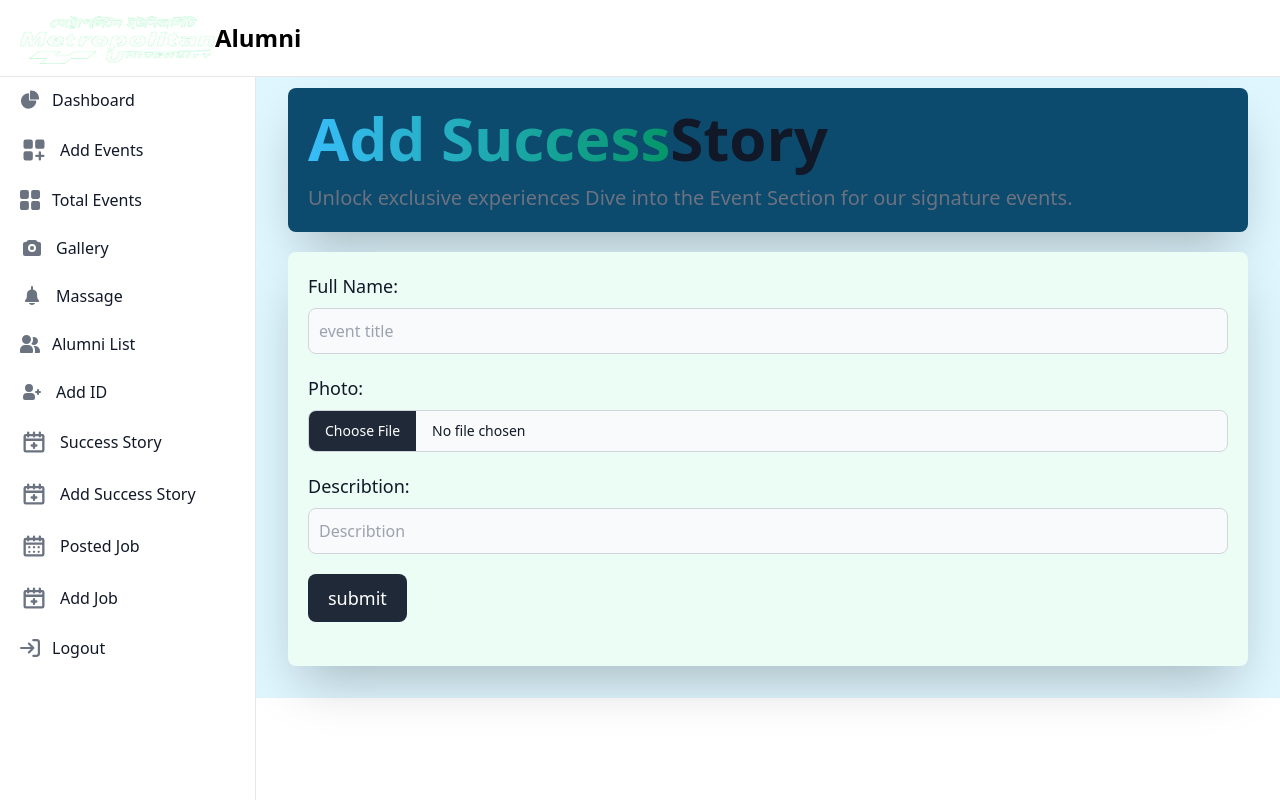
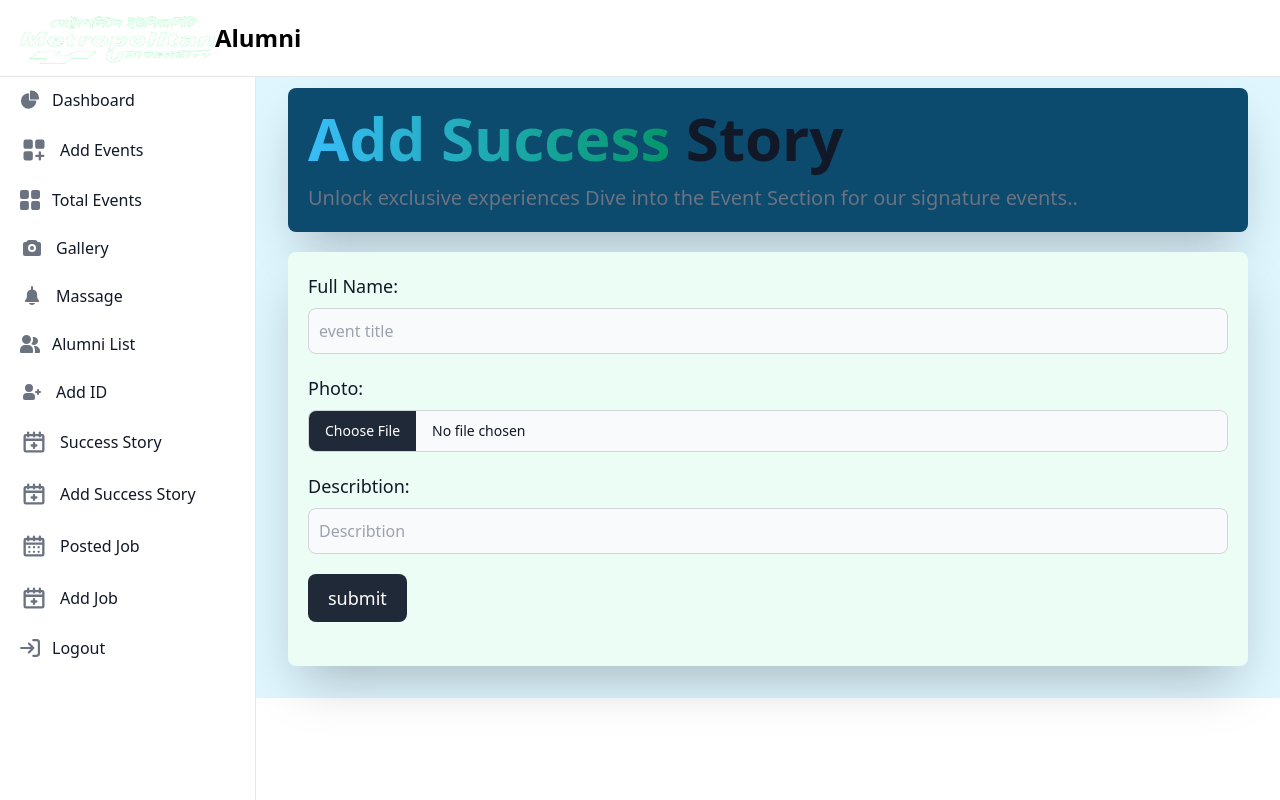
Before and after one commit to razibdash/AMS, a PHP site: page /Admin/add_success_story.php in a window 1280 px wide. Run offline with PHP 8.4, Linux system fonts and the light colour scheme; some libraries are stand-ins or nearby versions.

Commit message:
text change

```diff
--- a/Admin/add_success_story.php
+++ b/Admin/add_success_story.php
@@ -18,8 +18,8 @@
                <div class="add-seccess">
                   <div class="title bg-sky-900 mb-5 p-5 rounded-lg shadow-2xl">
 
-                     <h1 class="mb-4 text-3xl font-extrabold text-gray-900 dark:text-white md:text-5xl lg:text-6xl"><span class="text-transparent bg-clip-text bg-gradient-to-r to-emerald-600 from-sky-400">Add Success</span>Story</h1>
-                     <p class="text-lg font-normal text-gray-500 lg:text-xl dark:text-gray-400">Unlock exclusive experiences  Dive into the Event Section for our signature events.</p>
+                     <h1 class="mb-4 text-3xl font-extrabold text-gray-900 dark:text-white md:text-5xl lg:text-6xl"><span class="text-transparent bg-clip-text bg-gradient-to-r to-emerald-600 from-sky-400">Add Success</span> Story</h1>
+                     <p class="text-lg font-normal text-gray-500 lg:text-xl dark:text-gray-400">Unlock exclusive experiences  Dive into the Event Section for our signature events..</p>
 
                   </div>
                   <div class="succes-form bg-emerald-50 p-5 rounded-lg shadow-2xl">
```
